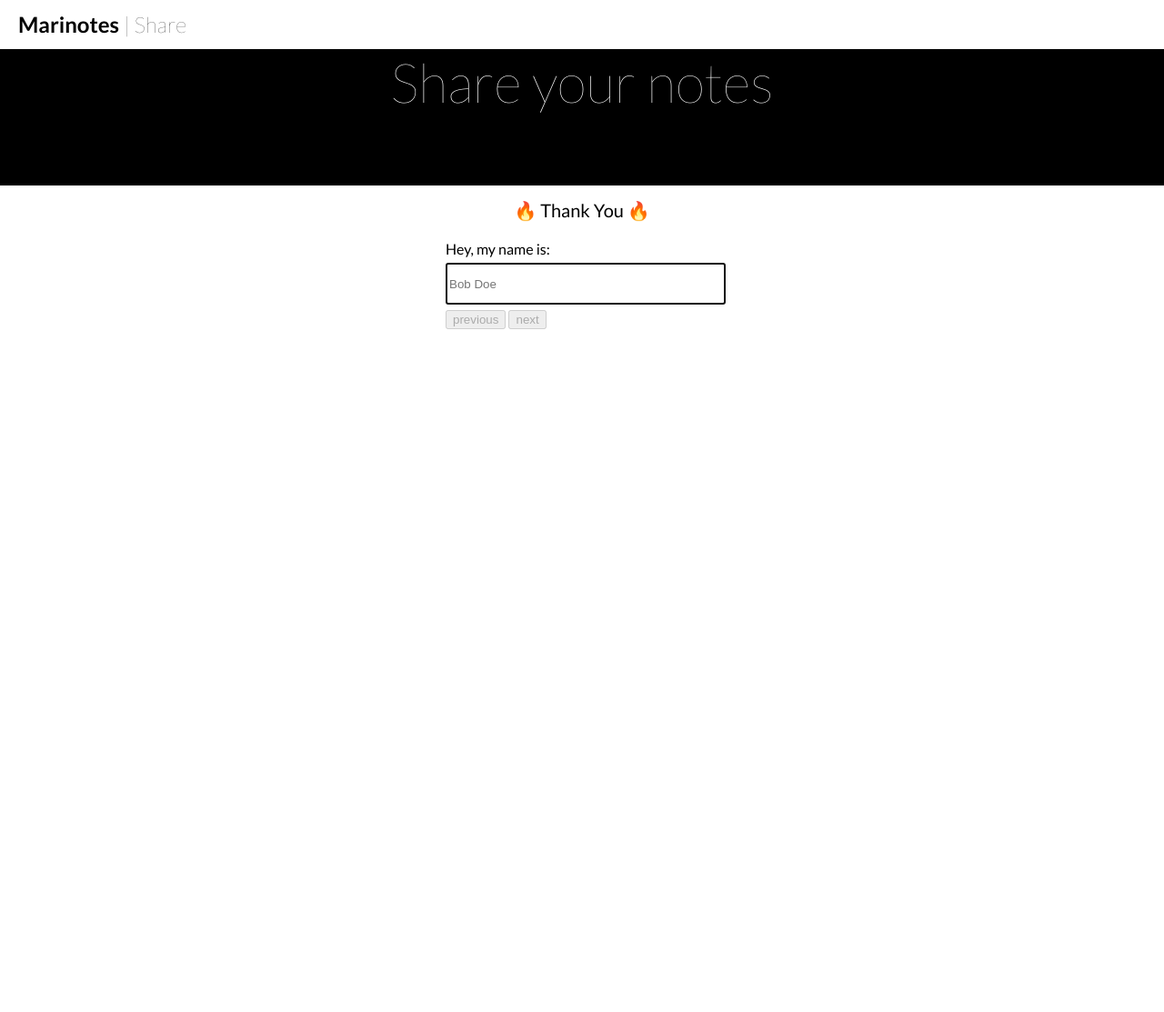
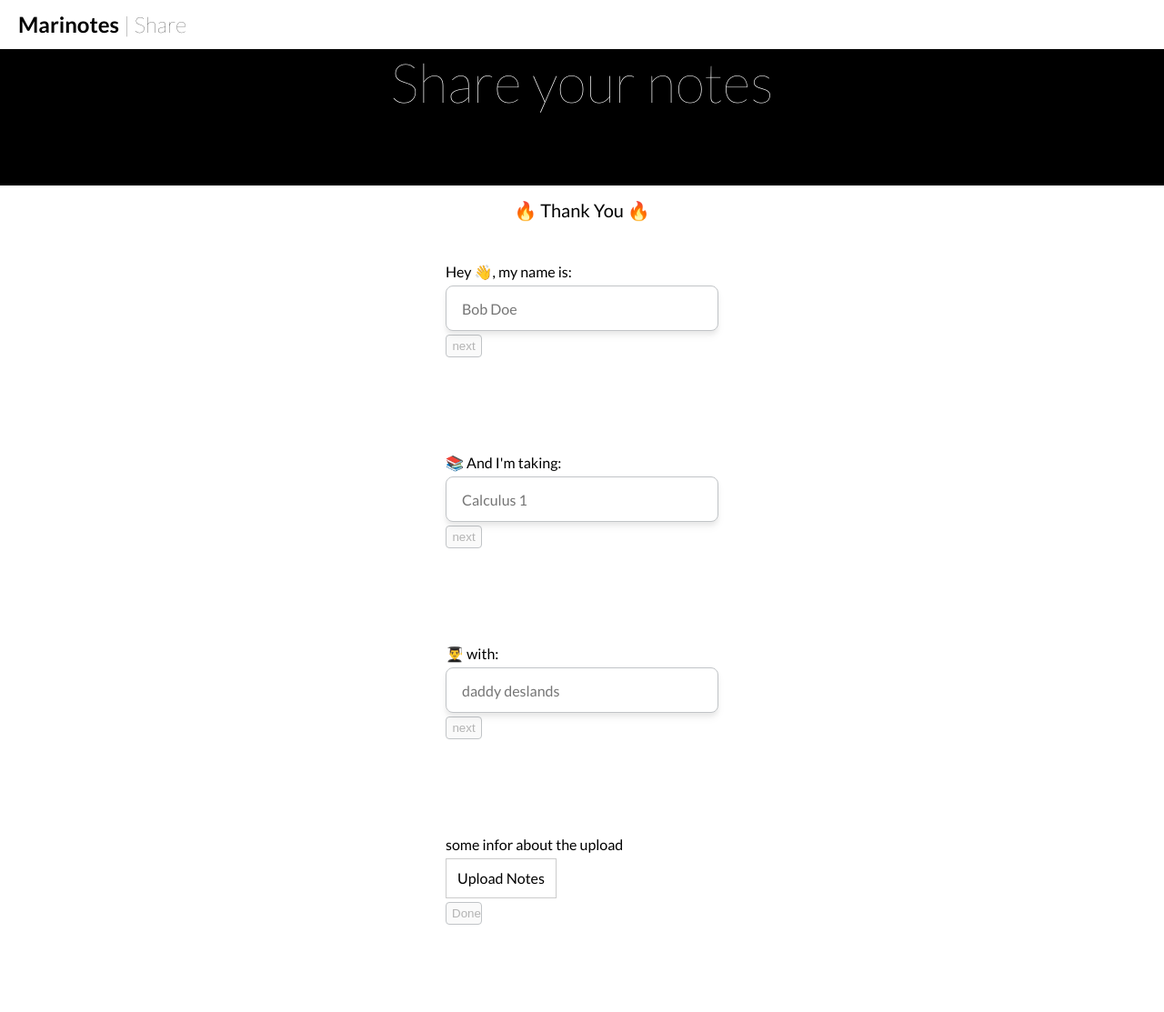
Before and after one commit to rhotter/marinotes, a Flask app: page /share in a window 1280 px wide. Shown: the whole page at 91% size. Before the commit the page ends 362 px from the top, so only its background shows below. Run offline with Flask 2, Linux system fonts and the light colour scheme.

Commit message:
mostly done

```diff
--- a/static/css/share.css
+++ b/static/css/share.css
@@ -41,7 +41,7 @@ h3 {
 	text-align: center;
 	line-height: 15px;
 	font-size: 20px;
-	padding-bottom: 20px;
+	padding-top: 20px;
 }
 
 .shareBody {
@@ -56,28 +56,64 @@ h3 {
 .inputHolder{
 	width: 300px;
 	margin: 0 auto;
-	padding-bottom: 50px;
-	display: none;
+	padding-top: 25px;
+	padding-bottom: 75px;
+	display: block;
 	line-height: 30px;
 }
 
 .shareInput{
 	width: inherit;
-	height: 40px;
+	border: 1px solid #C1C4C7;
+	border-top-right-radius: 8px;
+	border-top-left-radius: 8px;
+	border-bottom-right-radius: 8px;
+	border-bottom-left-radius: 8px;
+	font-size: 16px;
+	padding-top: 10px;
+	padding-bottom: 10px;
+	height: 50px;
+	box-shadow: 0 4px 4px 0 rgba(0, 0, 0, 0.05), 0 6px 10px 0 rgba(0, 0, 0, 0.045);
+	text-indent: 15px;
+	outline: none;
+	font-family: Lato, sans-serif;
+	box-sizing: border-box;
 	/* add border styles and such*/
 }
 
 .shareDrop{
 	display: none;
-	text
+	max-height: 300px;
+	border: 1px solid #C1C4C7;
+	border-bottom-left-radius: 8px;
+	border-bottom-right-radius: 8px;
+	border-top: none;
+	box-shadow: 0 4px 4px 0 rgba(0, 0, 0, 0.05), 0 6px 10px 0 rgba(0, 0, 0, 0.045);
 }
 
 .shareDrop p{
 	display: block;
+	/*border-top: 1px solid #C1C4C7;*/
+	margin: 0 auto;
+	height: 33px;
+	padding-left: 15px;
+
 }
 
 .shareDrop p:hover{
-	background-color: red;
+	background-color: #B3B3B3;
+}
+
+.nextBut{
+	border: 1px solid #C1C4C7;
+	border-top-right-radius: 4px;
+	border-top-left-radius: 4px;
+	border-bottom-right-radius: 4px;
+	border-bottom-left-radius: 4px;
+	height: 25px;
+	width: 40px;
+	text-align: center;
+	font-size: 10pt;
 }
 
 .xBut{
@@ -85,7 +121,11 @@ h3 {
 	position:absolute;
 	right: 10px;
 	z-index: 1;
-	top: 6px;
+	top: 10px;
+}
+
+.xBut:hover{
+	cursor: pointer;
 }
 
 .fileUpload{
--- a/templates/share.html
+++ b/templates/share.html
@@ -16,26 +16,26 @@
 		<div class = "head2">
 			<h2>Share your notes</h2>
 		</div>
-		<div class="shareBody">
-			<div class="shareHead"> 🔥 Thank You 🔥</div>
 
-			<button type="button" onclick="nextStep()" id="startButton"> Get started </button> 	<!-- obsolute but neccesary -->
+		<div class="shareHead"> 🔥 Thank You 🔥</div>
 
+		<button type="button" onclick="nextStep()" id="startButton"> Get started </button> 	<!-- obsolute but neccesary -->
+			<div class="shareBody">
 			<div class="inputHolder">
 				<div class="questionStyle">
-					Hey, my name is:
+					Hey 👋, my name is:
 				</div>
 				<div class="inputDiv">
-					<input type="text" class="shareInput" oninput="nStep()" id="nInput" placeholder="Bob Doe">
+					<div class="xBut" id="nEx" onclick="nameOld();">&#10006;</div>
+					<input type="text" class="shareInput" oninput="nStep()" onfocus="nameOld();" onfocusout="nameFinal();" id="nInput" placeholder="Bob Doe">
 				</div>
 				<div class="buttonHolder">
-					<button style="display: hidden;" type="button" disabled onclick="prevStep()">previous</button>
-					<button id="nBut" type ="button" disabled style="text-align:right;" onclick="nextStep()">next</button>
+					<button id="nBut" type ="button" class="nextBut" disabled   onclick="nextStep()">next</button>
 				</div>
 			</div>
 			<div class="inputHolder">
 				<div class="questionStyle">
-					And I'm taking:
+					📚 And I'm taking:
 				</div>
 				<div class="inputDiv">
 					<div class="xBut" id="cEx" onclick="cShow()">&#10006;</div>
@@ -50,13 +50,12 @@
 					<p onclick="cClickNew(this)" id="cNew"></p>
 				</div>
 				<div class="buttonHolder">
-					<button type="button" onclick="prevStep()">previous</button>
-					<button id="cBut" disabled type ="button" style="text-align:right;" onclick="nextStep()">next</button>
+					<button id="cBut" disabled type ="button" class="nextBut"   onclick="nextStep()">next</button>
 				</div>
 			</div>
 			<div class="inputHolder">
 				<div class="questionStyle">
-					with:
+					👨‍🎓 with:
 				</div>
 				<div class="inputDiv">
 					<div class="xBut" id="tEx" onclick="tShow()">&#10006;</div>
@@ -70,8 +69,7 @@
 					<p onclick="tClickNew(this)" id="tNew"></p>
 				</div>
 				<div class="buttonHolder">
-					<button type="button" onclick="prevStep()">previous</button>
-					<button id="tBut" disabled type ="button" style="text-align:right;" onclick="nextStep()">next</button>
+					<button id="tBut" disabled type ="button" class="nextBut"   onclick="nextStep()">next</button>
 				</div>
 			</div>
 			<div class="inputHolder">
@@ -83,8 +81,7 @@
 				</label>
 				<input id="file1" type="file" accept=".pdf" multiple>
 			<div class="buttonHolder">
-				<button type="button" onclick="prevStep()">previous</button>
-				<button id="tBut" disabled type ="button" style="text-align:right;" onclick="nextStep()">Submit</button>
+				<button id="tBut" disabled type ="button" class="nextBut"   onclick="nextStep()">Done</button>
 			</div>
 			</div>
 		</div>
```
Also changed, not shown: static/js/share.js (+59 -24 lines).
